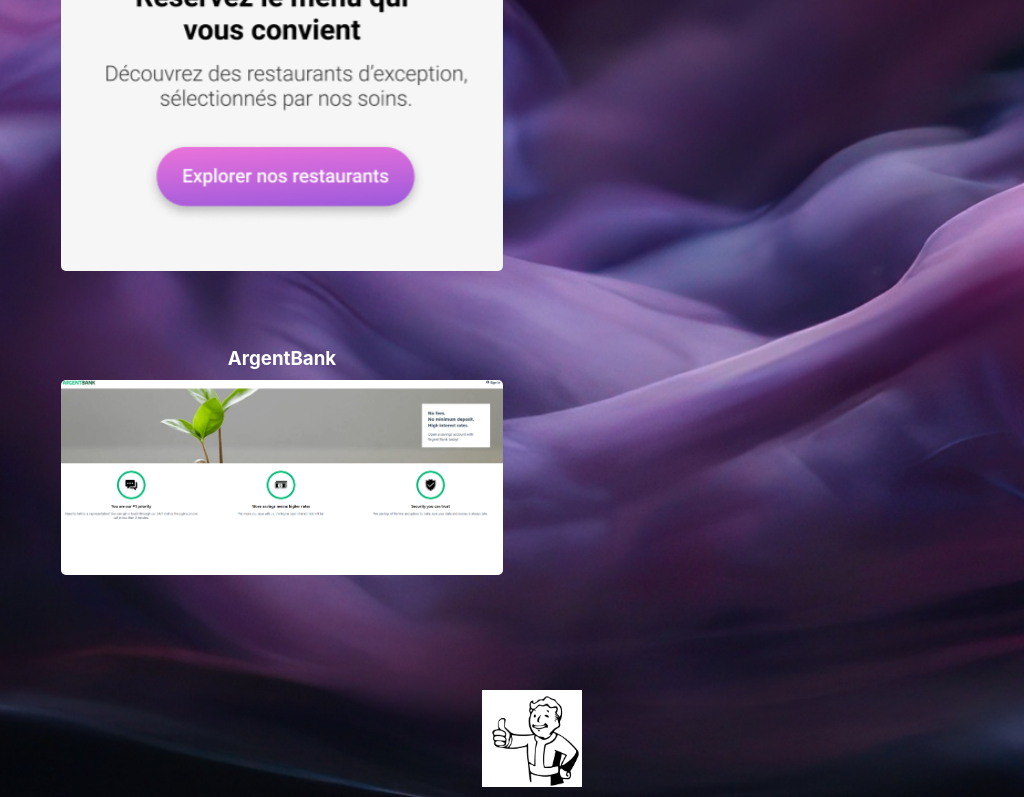
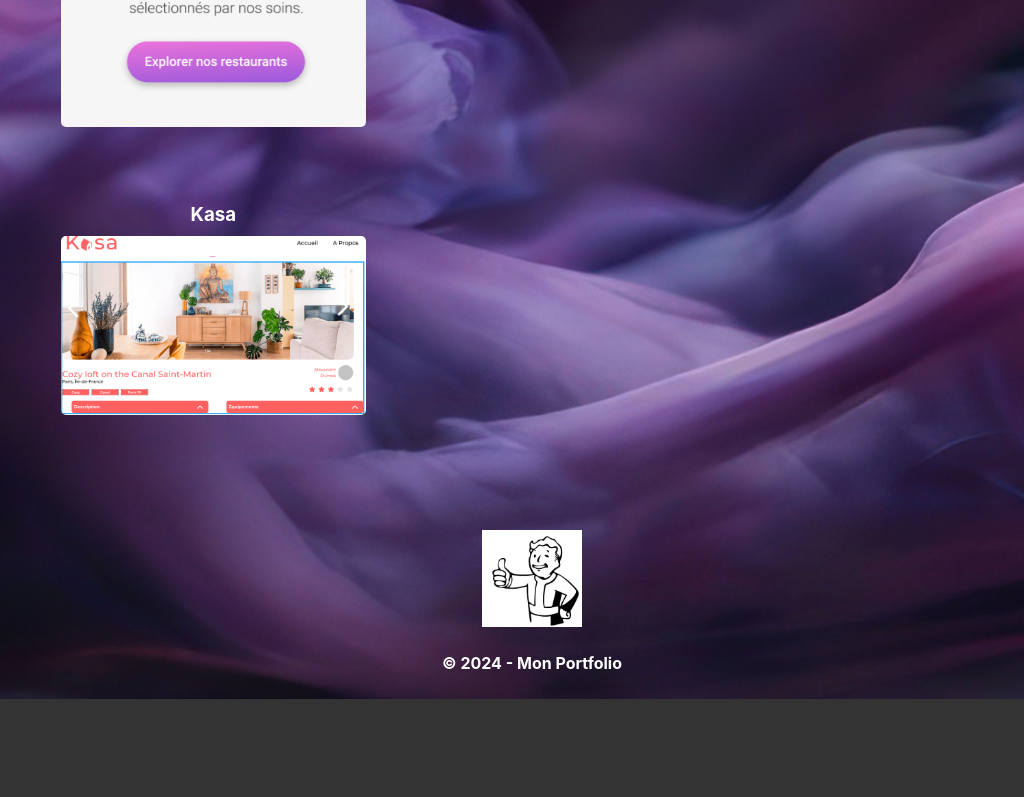
Before and after one commit to LabatiJulien/projet12, a React (Create React App) app in the folder portfolio/: page / in a window 1024 px wide. Shown: the part 1234-2031 px from the top of the page. After the commit the page ends 1933 px from the top, so only its background shows below. Built offline with nearby package versions, Linux system fonts and the light colour scheme.

Commit message:
Ajout projet Kasa

```diff
--- a/portfolio/src/components/projets/Projets.css
+++ b/portfolio/src/components/projets/Projets.css
@@ -62,9 +62,14 @@
   text-decoration: underline;
 }
 
-@media (max-width: 1200px) {
+@media (min-width: 769px) and (max-width: 1200px) {
   .carte-projet {
-    width: calc(50% - 30px);
+    width: calc(33.333% - 10px);
+    margin-right: 20px;
+  }
+
+  .cartes-projets .carte-projet:nth-child(3n) {
+    margin-right: 0;
   }
 }
 
--- a/portfolio/src/components/projets/Projets.js
+++ b/portfolio/src/components/projets/Projets.js
@@ -2,6 +2,7 @@ import React, { useState } from 'react';
 import './Projets.css';
 import ohMyFoodImage from '../../img/oh-my-food.png';
 import argentBank from '../../img/argentBank.png';
+import kasa from '../../img/kasa.png'
 
 const Projets = () => {
     const projets = [
@@ -26,6 +27,17 @@ const Projets = () => {
             ],
             lien: "https://github.com/LabatiJulien/ArgentBank-website.git",
             image: argentBank
+        },
+        {
+            nom: "Kasa",
+            description: "Le projet 8 d'OpenClassroom: Kasa. Mon rôle consistait à concevoir une nouvelle plateforme web en utilisant React pour la partie front-end et Node.js pour le back-end, en m'appuyant sur les maquettes fournies par le designer.",
+            competences: [
+                "- Maîtrise de React",
+                "- Compétence en Node.js",
+                "- Capacité à travailler avec des maquettes "
+            ],
+            lien: "https://github.com/LabatiJulien/kasa.git",
+            image: kasa
         }
     ];
 
```
Also changed, not shown: portfolio/src/img/kasa.png (added).
